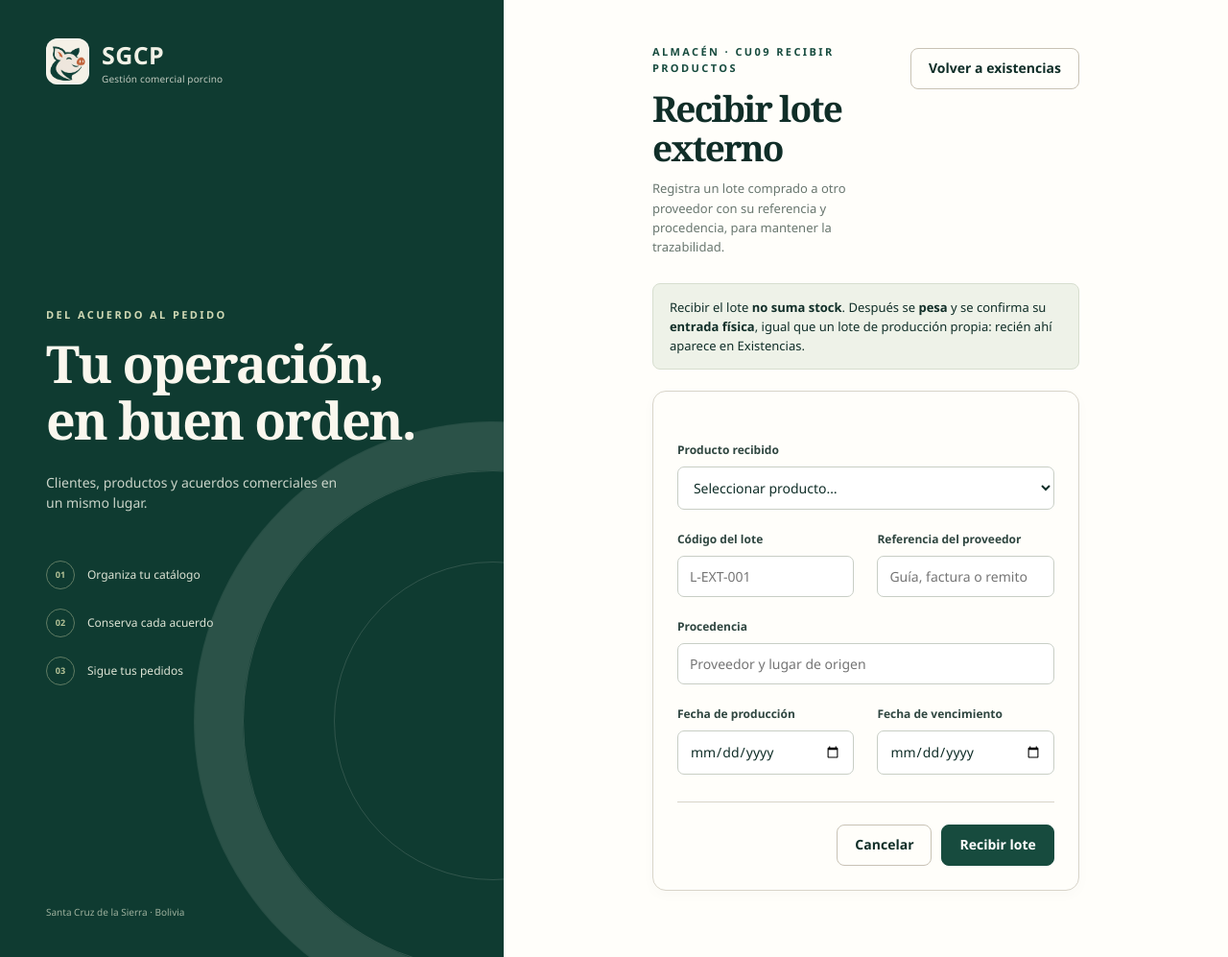
After one commit to Sistema-de-Gestion-Comercial-Porcino/SGCPuiweb, an ASP.NET Core app: template src/SGCP.Web/Views/Almacen/RecibirLote.cshtml in a window 1280 px wide. The commit adds this page. Shown: the whole page at 96% size. Run offline with ASP.NET Core 8, Linux system fonts and the light colour scheme; the template is opened without the code that fills it, so the values that code supplies are empty.

Commit message:
v5.2.1 - Sprint 5 - Rechazar lote y recibir lote externo en la web
Existencias: Rechazar lote (produccion.administrar) con confirmacion y motivo -> POST lotes/{id}/rechazar; no se ofrece para lotes ya bloqueados. Almacen: Recibir lote externo (inventario.administrar) -> POST lotes/externos, con validacion de fechas y apertura del pesaje del lote recibido.

```diff
--- a/src/SGCP.Web/Views/Almacen/Existencias.cshtml
+++ b/src/SGCP.Web/Views/Almacen/Existencias.cshtml
@@ -5,7 +5,7 @@
 <h1>Existencias</h1>
 <p>Stock físico por producto y lote. Disponible = física apta − reservada.</p>
 </div>
-<div class="actions">@if(User.HasClaim("permiso","inventario.administrar")){<a class="button secondary" asp-action="Pedidos">Pedidos por preparar</a><a class="button secondary" asp-action="Pesajes">Pesajes</a><a class="button secondary" asp-action="Entradas">Entradas físicas</a>}</div>
+<div class="actions wrap">@if(User.HasClaim("permiso","inventario.administrar")){<a class="button" asp-action="RecibirLote">+ Recibir lote externo</a><a class="button secondary" asp-action="Pedidos">Pedidos por preparar</a><a class="button secondary" asp-action="Pesajes">Pesajes</a><a class="button secondary" asp-action="Entradas">Entradas físicas</a>}</div>
 </div>
 <section class="card">
 <form method="get" class="filters">
@@ -25,9 +25,9 @@
 <td>@x.Reservada.ToString("0.###") @x.Unidad</td>
 <td class="strong">@x.Disponible.ToString("0.###") @x.Unidad<small>@(apto?x.CantidadFisica.ToString("0.###")+" − "+x.Reservada.ToString("0.###"):"No disponible")</small></td>
 <td><span class="badge @(apto?"":"danger")">@(vencido?"VENCIDO":x.Estado)</span></td>
-<td><a class="text-link" asp-action="Movimientos" asp-route-id="@x.Id">Movimientos</a></td>
+<td><a class="text-link" asp-action="Movimientos" asp-route-id="@x.Id">Movimientos</a>@if(x.Estado=="APTO"&&User.HasClaim("permiso","produccion.administrar")){<br/><a class="text-link danger-text" asp-action="RechazarLote" asp-route-id="@x.LoteId">Rechazar lote</a>}</td>
 </tr>}</tbody>
 </table>
 </div>}
-<p class="hint">No se muestran cantidades previstas ni planificadas: solo lo que físicamente entró al almacén. Un lote bloqueado o vencido tiene disponible 0.</p>
+<p class="hint">No se muestran cantidades previstas ni planificadas: solo lo que físicamente entró al almacén. Un lote bloqueado o vencido tiene disponible 0.@if(User.HasClaim("permiso","produccion.administrar")){<span> Rechazar un lote lo bloquea por calidad sin pasar por el control de frío, y deja una incidencia.</span>}</p>
 <partial name="_Paginacion"/></section>
--- a/src/SGCP.Web/Views/Almacen/Pesajes.cshtml
+++ b/src/SGCP.Web/Views/Almacen/Pesajes.cshtml
@@ -5,7 +5,7 @@
 <h1>Pesajes</h1>
 <p>Registrar el peso no da de alta la existencia. El stock sube recién con la entrada física.</p>
 </div>
-<div class="actions"><a class="button" asp-action="Pesar">+ Registrar pesaje</a><a class="button secondary" asp-action="Entradas">Entradas físicas</a></div>
+<div class="actions wrap"><a class="button" asp-action="Pesar">+ Registrar pesaje</a><a class="button secondary" asp-action="RecibirLote">Recibir lote externo</a><a class="button secondary" asp-action="Entradas">Entradas físicas</a></div>
 </div>
 <section class="card">
 @if(Model.Datos.Elementos.Count==0){<div class="empty"><span class="empty-mark">⌕</span><h3>Sin pesajes</h3><p>Los lotes confirmados en producción esperan su pesaje.</p></div>}else{<div class="table-wrap">
--- /dev/null
+++ b/src/SGCP.Web/Views/Almacen/RecibirLote.cshtml
@@ -0,0 +1,23 @@
+@model LoteExternoFormViewModel
+@{ViewData["Title"]="Recibir lote externo";}
+<div class="page-head">
+<div><span class="eyebrow">ALMACÉN · CU09 RECIBIR PRODUCTOS</span>
+<h1>Recibir lote externo</h1>
+<p>Registra un lote comprado a otro proveedor con su referencia y procedencia, para mantener la trazabilidad.</p>
+</div><a class="button secondary" asp-action="Existencias">Volver a existencias</a>
+</div>
+<div class="notice" role="note">Recibir el lote <b>no suma stock</b>. Después se <b>pesa</b> y se confirma su <b>entrada física</b>, igual que un lote de producción propia: recién ahí aparece en Existencias.</div>
+<section class="card form-card">
+<form method="post">
+<div asp-validation-summary="All" class="validation" role="alert"></div>
+<div class="form-grid">
+<div class="field wide"><label asp-for="ProductoId">Producto recibido</label><select asp-for="ProductoId" required><option value="">Seleccionar producto…</option>@foreach(var p in Model.Productos){<option value="@p.Id">@p.Nombre · @p.UnidadVenta</option>}</select><span asp-validation-for="ProductoId" class="validation"></span></div>
+<div class="field"><label asp-for="Codigo">Código del lote</label><input asp-for="Codigo" maxlength="80" placeholder="L-EXT-001" required/><span asp-validation-for="Codigo" class="validation"></span></div>
+<div class="field"><label asp-for="Referencia">Referencia del proveedor</label><input asp-for="Referencia" maxlength="180" placeholder="Guía, factura o remito" required/><span asp-validation-for="Referencia" class="validation"></span></div>
+<div class="field wide"><label asp-for="Procedencia">Procedencia</label><input asp-for="Procedencia" maxlength="500" placeholder="Proveedor y lugar de origen" required/><span asp-validation-for="Procedencia" class="validation"></span></div>
+<div class="field"><label asp-for="FechaProduccion">Fecha de producción</label><input asp-for="FechaProduccion" type="date" asp-format="{0:yyyy-MM-dd}" required/><span asp-validation-for="FechaProduccion" class="validation"></span></div>
+<div class="field"><label asp-for="Vencimiento">Fecha de vencimiento</label><input asp-for="Vencimiento" type="date" asp-format="{0:yyyy-MM-dd}" required/><span asp-validation-for="Vencimiento" class="validation"></span></div>
+</div>
+<div class="form-actions"><a class="button secondary" asp-action="Existencias">Cancelar</a><button class="button" type="submit">Recibir lote</button></div>
+</form>
+</section>
```
Also changed, not shown: src/SGCP.Web/Controllers/AlmacenController.cs (+71 -0 lines), src/SGCP.Web/Models/ViewModels/ViewModelsSprint5P2.cs (added, +42 -0 lines), README.md.
